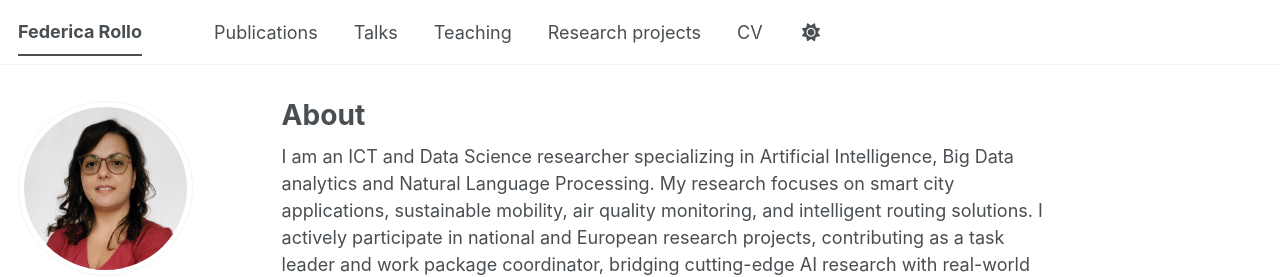
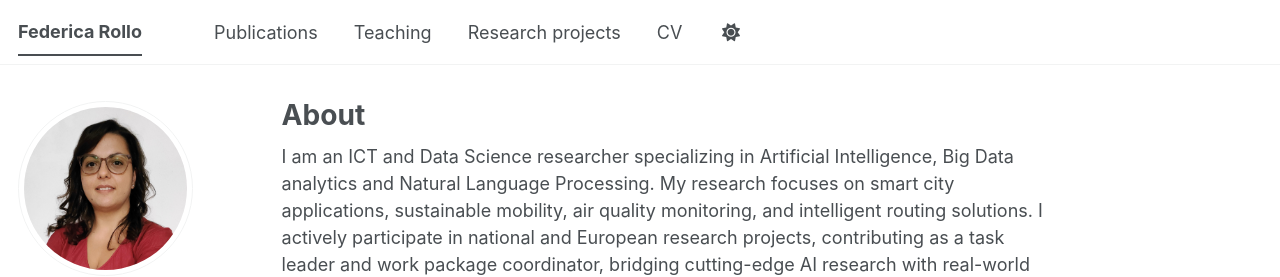
Before and after one commit to federicarollo/federicarollo.github.io, a Jekyll site: the page built from _pages/about.md, in a window 1280 px wide. Shown: the top 277 px of the page. Built offline with Jekyll 4.4.1, drawn with Linux system fonts in a browser that asks for light colours; some web fonts are replaced; a script bundle is joined from its source files by our own code; library files that are not in the unit come from our copies.

Commit message:
Update navigation

```diff
--- a/_data/navigation.yml
+++ b/_data/navigation.yml
@@ -11,8 +11,8 @@ main:
   - title: "Publications"
     url: /publications/
 
-  - title: "Talks"
-    url: /talks/
+  # - title: "Talks"
+  #   url: /talks/
 
   - title: "Teaching"
     url: /teaching/
--- a/_pages/publications.html
+++ b/_pages/publications.html
@@ -6,13 +6,13 @@ author_profile: true
 ---
 
 {% if site.author.googlescholar %}
-  <div class="wordwrap">You can also find my articles on <a href="{{site.author.googlescholar}}">my Google Scholar profile</a>.</div>
+  <div class="wordwrap">You can also find the full list of my articles on <a href="{{site.author.scopus}}">my Scopus profile</a>.</div>
 {% endif %}
 
 {% include base_path %}
 
 <!-- New style rendering if publication categories are defined -->
-{% if site.publication_category %}
+<!-- {% if site.publication_category %}
   {% for category in site.publication_category  %}
     {% assign title_shown = false %}
     {% for post in site.publications reversed %}
@@ -31,3 +31,4 @@ author_profile: true
     {% include archive-single.html %}
   {% endfor %}
 {% endif %}
+ -->
```
